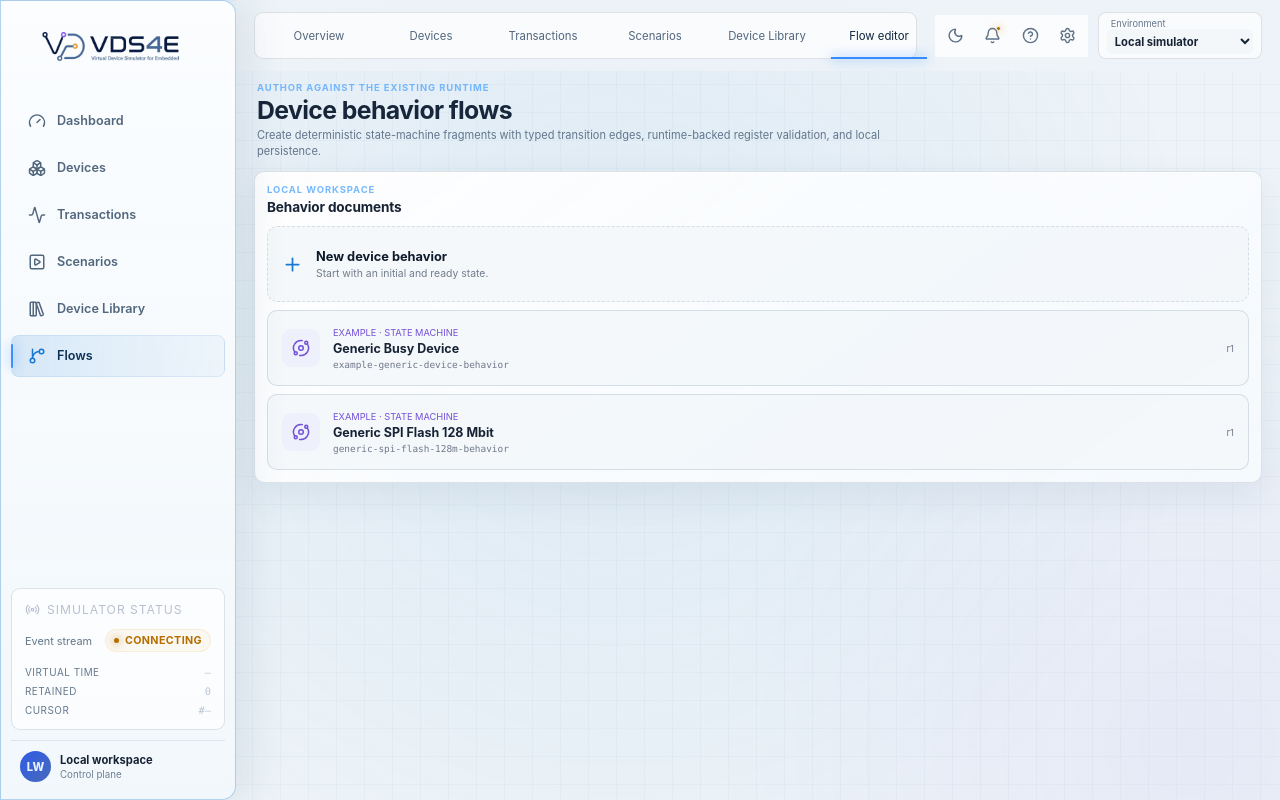
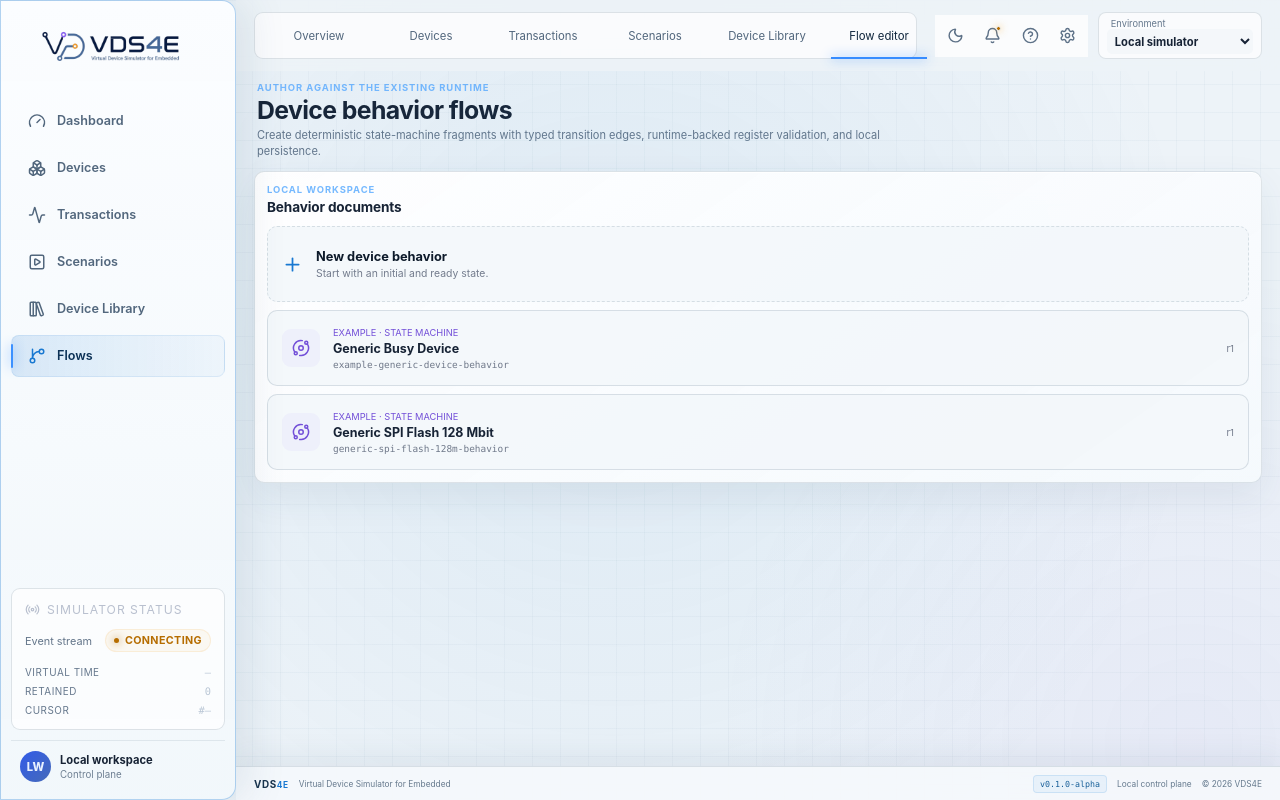
Before and after one commit to haknkayaa/VirtualDeviceSimulatorForEmbedded, a React (Vite) app in the folder apps/vds-web/: page /flows/devices in a window 1280 px wide. Built offline with nearby package versions, Linux system fonts and the light colour scheme; no server answers.

Commit message:
feat(web): add fixed footer and node health states

```diff
--- a/apps/vds-web/src/features/dashboard/DashboardHealthPanels.tsx
+++ b/apps/vds-web/src/features/dashboard/DashboardHealthPanels.tsx
@@ -49,6 +49,7 @@ export function DashboardHealthPanels({
   healthStatus,
   systemMetrics,
 }: DashboardHealthPanelsProps) {
+  const serverRunning = healthStatus === 'ok'
   const cpu = systemMetrics?.cpu_percent
   const ram = percent(systemMetrics?.memory_used_bytes, systemMetrics?.memory_total_bytes)
   const disk = percent(systemMetrics?.disk_used_bytes, systemMetrics?.disk_total_bytes)
@@ -115,7 +116,9 @@ export function DashboardHealthPanels({
           <article className="platform-node platform-node-primary">
             <span><Server aria-hidden="true" size={16} /></span>
             <div><strong>vds-server</strong><small>Control API · WebSocket · Unix socket</small></div>
-            <i className={healthStatus === 'ok' ? 'online' : ''} />
+            <span className={`platform-node-status ${serverRunning ? 'running' : 'failed'}`}>
+              <i /> {serverRunning ? 'RUNNING' : 'FAIL'}
+            </span>
           </article>
           <div aria-hidden="true" className="node-map-rail" />
           <div className="platform-node-clients">
@@ -123,7 +126,9 @@ export function DashboardHealthPanels({
               <article className="platform-node" key={module.id}>
                 <span><module.icon aria-hidden="true" size={15} /></span>
                 <div><strong title={module.id}>{module.id}</strong><small>{module.detail}</small></div>
-                <i className={module.id === 'vds-web' ? 'online' : 'available'} />
+                <span className={`platform-node-status ${module.id === 'vds-web' || serverRunning ? 'running' : 'failed'}`}>
+                  <i /> {module.id === 'vds-web' || serverRunning ? 'RUNNING' : 'FAIL'}
+                </span>
               </article>
             ))}
           </div>
--- a/apps/vds-web/src/layouts/AppShell.tsx
+++ b/apps/vds-web/src/layouts/AppShell.tsx
@@ -25,6 +25,8 @@ const workspaceNavigation = [
   { to: '/device-library', label: 'Device Library', end: false },
   { to: '/flows', label: 'Flow editor', end: false },
 ] as const
+
+const currentYear = new Date().getFullYear()
 
 export function AppShell() {
   const { theme, toggleTheme } = useTheme()
@@ -83,6 +85,17 @@ export function AppShell() {
           </div>
         </header>
         <main className="main-content"><Outlet /></main>
+        <footer className="app-footer">
+          <div>
+            <strong>VDS<span>4E</span></strong>
+            <span>Virtual Device Simulator for Embedded</span>
+          </div>
+          <div>
+            <code>v0.1.0-alpha</code>
+            <span>Local control plane</span>
+            <span>© {currentYear} VDS4E</span>
+          </div>
+        </footer>
       </div>
       <EventDetailDrawer />
     </div>
--- a/apps/vds-web/src/styles/app.css
+++ b/apps/vds-web/src/styles/app.css
@@ -90,7 +90,12 @@ h2 { margin-bottom: 0; font-size: .85rem; letter-spacing: -.01em; }
 .header-actions button { position: relative; display: grid; place-items: center; width: 34px; height: 34px; padding: 0; color: #91a1b5; background: transparent; border: 1px solid transparent; border-radius: 7px; cursor: pointer; transition: color .15s ease, background .15s ease, border-color .15s ease; }
 .header-actions button:hover { color: #edf5ff; background: rgba(75,163,255,.09); border-color: var(--border); }
 .header-action-dot { position: absolute; right: 7px; top: 6px; width: 5px; height: 5px; background: var(--amber); border: 1px solid var(--bg); border-radius: 50%; box-shadow: 0 0 7px rgba(242,169,59,.7); }
-.main-content { min-width: 0; padding: 11px 18px 22px; }
+.main-content { min-width: 0; padding: 11px 18px 54px; }
+.app-footer { position: fixed; z-index: 8; right: 0; bottom: 0; left: 236px; display: flex; align-items: center; justify-content: space-between; gap: 18px; min-height: 34px; padding: 5px 18px; color: #687c91; background: rgba(4,16,25,.88); border-top: 1px solid var(--border); box-shadow: 0 -10px 30px rgba(0,0,0,.12); backdrop-filter: blur(16px); }
+.app-footer > div { display: flex; align-items: center; gap: 10px; min-width: 0; }
+.app-footer strong { flex: 0 0 auto; color: #dce8f4; font-size: .62rem; letter-spacing: .06em; }.app-footer strong span { color: var(--cyan); }
+.app-footer span,.app-footer code { overflow: hidden; font-size: .52rem; text-overflow: ellipsis; white-space: nowrap; }
+.app-footer code { padding: 3px 6px; color: #8db9dd; background: rgba(75,163,255,.06); border: 1px solid rgba(75,163,255,.12); border-radius: 4px; }
 .page-stack { width: 100%; margin: 0; display: grid; gap: 12px; }
 .page-header { display: flex; align-items: center; justify-content: space-between; gap: 20px; min-height: 54px; padding: 0 3px; }
 .page-header > div:first-child { max-width: 720px; }
@@ -123,18 +128,23 @@ h2 { margin-bottom: 0; font-size: .85rem; letter-spacing: -.01em; }
 .server-health-panel,.system-health-panel { padding: 12px; }
 .server-health-panel .panel-header,.system-health-panel .panel-header { margin-bottom: 9px; }
 .platform-node-map { position: relative; display: grid; gap: 7px; }
-.platform-node { position: relative; display: grid; grid-template-columns: 28px minmax(0,1fr) 7px; align-items: center; gap: 8px; min-height: 43px; padding: 6px 8px; background: rgba(255,255,255,.022); border: 1px solid rgba(255,255,255,.055); border-radius: 8px; }
+.platform-node { position: relative; display: grid; grid-template-columns: 28px minmax(0,1fr) auto; align-items: center; gap: 8px; min-height: 43px; padding: 6px 8px; background: rgba(255,255,255,.022); border: 1px solid rgba(255,255,255,.055); border-radius: 8px; }
 .platform-node-primary { border-color: rgba(75,163,255,.22); background: linear-gradient(90deg,rgba(75,163,255,.09),rgba(75,163,255,.025)); }
 .platform-node > span { display: grid; place-items: center; width: 27px; height: 27px; color: var(--cyan); background: rgba(75,163,255,.08); border: 1px solid rgba(75,163,255,.13); border-radius: 6px; }
 .platform-node strong,.platform-node small { display: block; overflow: hidden; text-overflow: ellipsis; white-space: nowrap; }
 .platform-node strong { color: var(--text-strong); font-size: .62rem; }.platform-node small { margin-top: 2px; color: var(--muted); font-size: .49rem; }
-.platform-node > i { width: 7px; height: 7px; background: #4d5c6d; border-radius: 50%; }
-.platform-node > i.online { background: var(--green); box-shadow: 0 0 8px rgba(80,216,149,.65); }
-.platform-node > i.available { background: var(--cyan); box-shadow: 0 0 7px rgba(75,163,255,.45); }
+.platform-node-status { display: inline-flex !important; align-items: center; justify-content: flex-end; gap: 4px; overflow: visible !important; font-size: .42rem !important; font-weight: 800; letter-spacing: .025em; }
+.platform-node-status i { flex: 0 0 auto; width: 6px; height: 6px; border-radius: 50%; }
+.platform-node-status.running { color: var(--green); }.platform-node-status.running i { background: var(--green); box-shadow: 0 0 8px rgba(80,216,149,.65); }
+.platform-node-status.failed { color: var(--red); }.platform-node-status.failed i { background: var(--red); box-shadow: 0 0 8px rgba(240,95,111,.55); }
 .node-map-rail { position: absolute; z-index: 0; left: 20px; top: 40px; bottom: 44px; width: 1px; background: linear-gradient(var(--cyan),rgba(75,163,255,.08)); }
 .platform-node-clients { position: relative; z-index: 1; display: grid; grid-template-columns: 1fr 1fr; gap: 6px; padding-left: 13px; }
-.platform-node-clients .platform-node { min-width: 0; }
+.platform-node-clients .platform-node { grid-template-columns: 24px minmax(0,1fr); grid-template-rows: auto auto; column-gap: 7px; row-gap: 2px; min-width: 0; min-height: 49px; }
+.platform-node-clients .platform-node > span:first-child { grid-row: 1 / 3; width: 24px; height: 24px; }
+.platform-node-clients .platform-node > div { grid-column: 2; grid-row: 1; }
 .platform-node-clients .platform-node strong { overflow-wrap: anywhere; white-space: normal; line-height: 1.05; }
+.platform-node-clients .platform-node small { display: none; }
+.platform-node-clients .platform-node-status { grid-column: 2; grid-row: 2; justify-content: flex-start; }
 .system-telemetry-state { display: inline-flex; align-items: center; gap: 5px; color: var(--muted); font-size: .51rem; }
 .system-metric-list { display: grid; gap: 7px; }
 .system-metric-row { display: grid; grid-template-columns: 29px minmax(0,1fr); align-items: center; gap: 8px; }
@@ -432,7 +442,9 @@ select { width: 100%; min-height: 38px; padding: 0 31px 0 10px; color: #dce1e9;
   .sidebar-stream { position: absolute; right: 12px; top: 12px; margin: 0; padding: 7px 9px; }
   .sidebar-stream .stream-heading,.sidebar-runtime-stats,.sidebar-runtime-row > span:first-child,.workspace-identity { display: none; }
   .workspace-topbar { display: none; }
-  .main-content { padding: 14px 12px 35px; }
+  .main-content { padding: 14px 12px 50px; }
+  .app-footer { left: 0; padding-inline: 12px; }
+  .app-footer > div:first-child > span { display: none; }
   .page-header { align-items: flex-start; flex-direction: column; min-height: 0; }
   .device-profile-header { align-items: flex-start; flex-direction: column; }
   .device-page-actions { justify-content: flex-start; width: 100%; overflow-x: auto; }
@@ -450,6 +462,7 @@ select { width: 100%; min-height: 38px; padding: 0 31px 0 10px; color: #dce1e9;
 }
 @media (max-width: 520px) {
   .metric-grid, .runtime-device-grid, .stream-health-stats, .device-summary, .filter-bar, .detail-grid { grid-template-columns: 1fr; }
+  .app-footer > div:last-child > span:first-of-type { display: none; }
   .device-nav, .scenario-list { grid-template-columns: 1fr; }
   .event-row { grid-template-columns: 45px 8px 1fr; }
   .event-time { display: none; }
@@ -460,7 +473,7 @@ select { width: 100%; min-height: 38px; padding: 0 31px 0 10px; color: #dce1e9;
 }
 
 /* Generic visual flow editor foundation */
-.main-content:has(.flow-editor-page) { height: calc(100vh - 70px); overflow: hidden; padding: 8px 18px 16px; }
+.main-content:has(.flow-editor-page) { height: calc(100vh - 104px); overflow: hidden; padding: 8px 18px 8px; }
 .flow-editor-page { display: grid; grid-template-rows: 28px minmax(0, 1fr); gap: 8px; width: 100%; height: 100%; }
 .flow-editor-nav { display: flex; align-items: center; justify-content: space-between; color: #727b8d; font-size: .67rem; letter-spacing: .04em; }
 .flow-editor-nav a { display: inline-flex; align-items: center; gap: 6px; color: #a9b2c2; font-weight: 700; }
@@ -556,7 +569,7 @@ select { width: 100%; min-height: 38px; padding: 0 31px 0 10px; color: #dce1e9;
   .inspector-collapsed .flow-canvas,.inspector-collapsed.validation-collapsed .flow-canvas { grid-column: 2; }
 }
 @media (max-width: 980px) {
-  .main-content:has(.flow-editor-page) { height: calc(100vh - 108px); padding: 10px; }
+  .main-content:has(.flow-editor-page) { height: calc(100vh - 142px); padding: 10px; }
   .flow-workspace { grid-template-columns: 170px minmax(320px,1fr); }
   .flow-canvas { grid-column: 2; }.flow-inspector { position: absolute; z-index: 12; right: 8px; top: 64px; bottom: 40px; width: 255px; margin: 0; }.flow-validation { left: 186px; }
   .flow-toolbar-title { max-width: 190px; }.flow-tool-files span { display: none; }
@@ -639,6 +652,9 @@ select { width: 100%; min-height: 38px; padding: 0 31px 0 10px; color: #dce1e9;
 :root[data-theme="light"] .header-actions,
 :root[data-theme="light"] .environment-context { background: rgba(255,255,255,.72); }
 :root[data-theme="light"] .workspace-topbar { background: rgba(237,243,248,.88); }
+:root[data-theme="light"] .app-footer { color: #65798d; background: rgba(245,249,252,.9); box-shadow: 0 -10px 28px rgba(42,75,104,.07); }
+:root[data-theme="light"] .app-footer strong { color: #18334d; }
+:root[data-theme="light"] .app-footer code { color: #175f99; background: rgba(24,120,209,.055); border-color: rgba(24,120,209,.14); }
 :root[data-theme="light"] .workspace-tabs a { color: #52677d; }
 :root[data-theme="light"] .workspace-tabs a:hover,
 :root[data-theme="light"] .workspace-tabs a.active,
```
Also changed, not shown: 1 other file (tests, documents, lock files or other folders).
